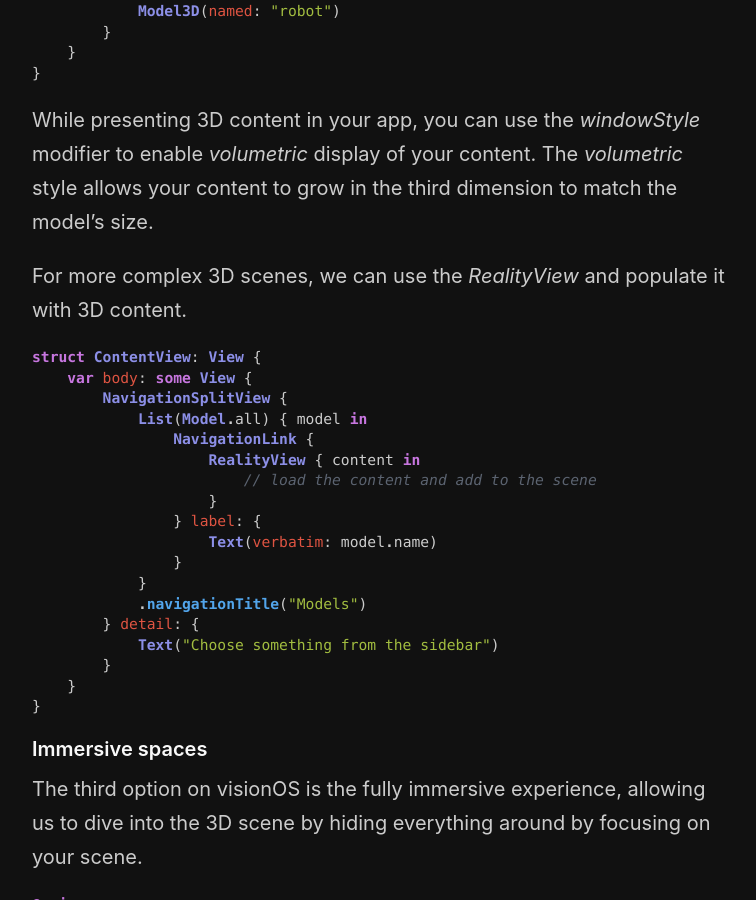
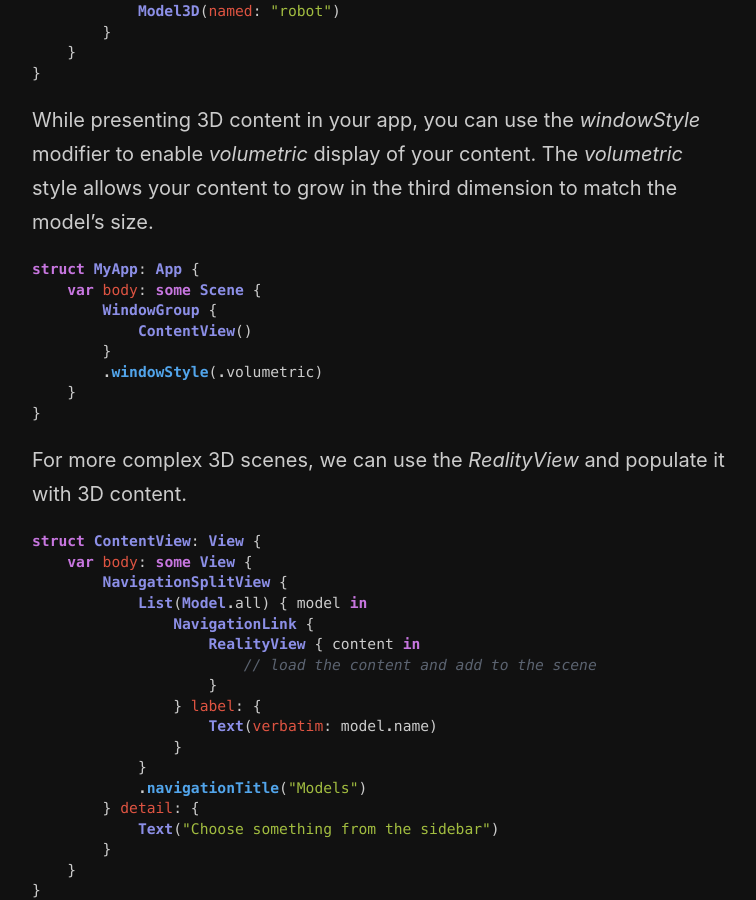
Before and after one commit to mecid/mecid.github.io, a Jekyll site: the page built from _posts/2024-01-23-introducing-swiftui-on-visionOS.md, in a window 1280 px wide and 900 px high, scrolled down 3718 px. Shown: the whole window, without its empty margins (258-1014 px from the left). Built offline with Jekyll 4.4.1, drawn with Linux system fonts in a browser that asks for light colours.

Commit message:
code example added to the swiftUI on visionOS post

````diff
--- a/_posts/2024-01-23-introducing-swiftui-on-visionOS.md
+++ b/_posts/2024-01-23-introducing-swiftui-on-visionOS.md
@@ -122,6 +122,17 @@ struct ContentView: View {
 
 While presenting 3D content in your app, you can use the *windowStyle* modifier to enable *volumetric* display of your content. The *volumetric* style allows your content to grow in the third dimension to match the model's size.
 
+```swift
+struct MyApp: App {
+    var body: some Scene {
+        WindowGroup {
+            ContentView()
+        }
+        .windowStyle(.volumetric)
+    }
+}
+```
+
 For more complex 3D scenes, we can use the *RealityView* and populate it with 3D content.
 
 ```swift
````
